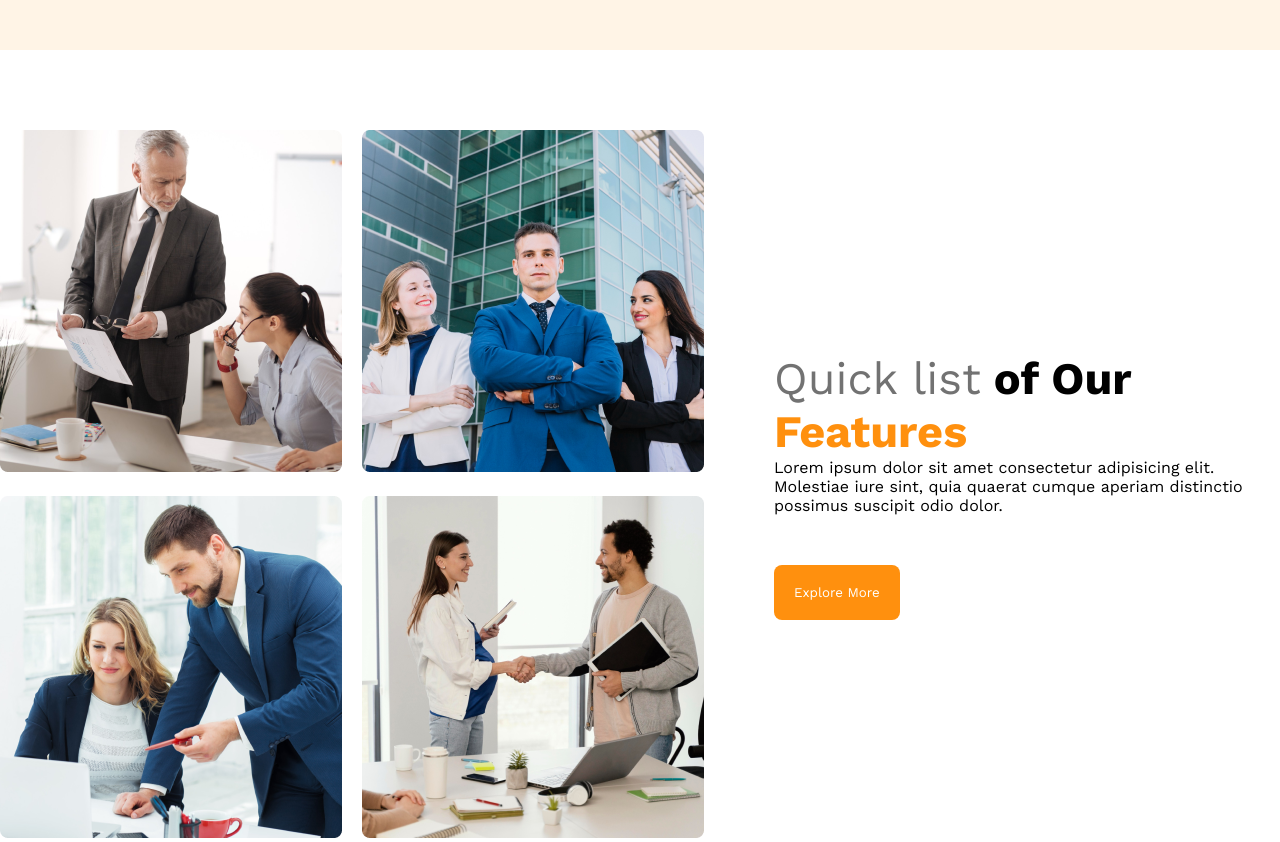
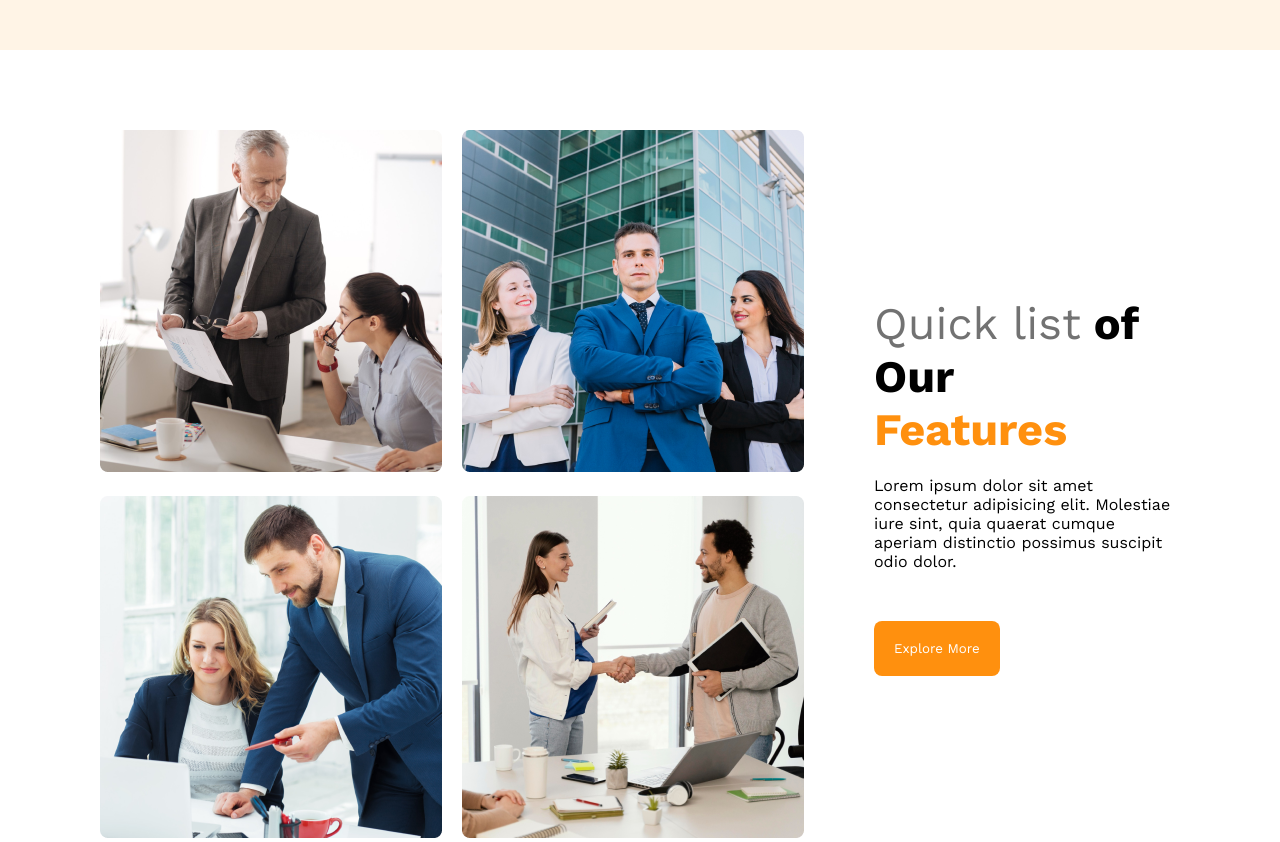
Before and after one commit to MdAsraful/b7-second, a plain HTML site: page index.html in a window 1280 px wide. Shown: the part 900-1742 px from the top of the page. Drawn offline with nearby package versions, Linux system fonts and the light colour scheme.

Commit message:
Second commit

```diff
--- a/index.html
+++ b/index.html
@@ -55,7 +55,7 @@
                 </div>
                 <div class="main-text">
                     <p class="main-peragraph"><span class="color-change1">Quick list</span> of Our <br> <span class="color-change2">Features</span></p>
-                    <p>Lorem ipsum dolor sit amet consectetur adipisicing elit. Molestiae iure sint, quia quaerat cumque aperiam distinctio possimus suscipit odio dolor.</p>
+                    <p class="main-sec-pragraph">Lorem ipsum dolor sit amet consectetur adipisicing elit. Molestiae iure sint, quia quaerat cumque aperiam distinctio possimus suscipit odio dolor.</p>
                     <button class="btn">Explore More</button>
                 </div>
             </div>
--- a/styles/style.css
+++ b/styles/style.css
@@ -92,6 +92,7 @@
 }
 .main-div{
     display: flex;
+    padding: 0 100px;
 }
 
 
@@ -99,6 +100,13 @@
     display: grid;
     grid-template-columns: repeat(2, 1fr);
     gap: 20px ;
+}
+.main-text{
+    display: flex;
+    flex-direction: column;
+    justify-content: center;
+    align-items: flex-start;
+    padding-left: 70px;
 }
 .color-change1{
     font-weight: 500;
@@ -114,10 +122,7 @@
     font-size: 45px;
     color: #FF900E;
 }
-.main-text{
-    display: flex;
-    flex-direction: column;
-    justify-content: center;
-    align-items: flex-start;
-    padding-left: 70px;
+.main-sec-pragraph{
+    margin-top: 20px;
+
 }
```
